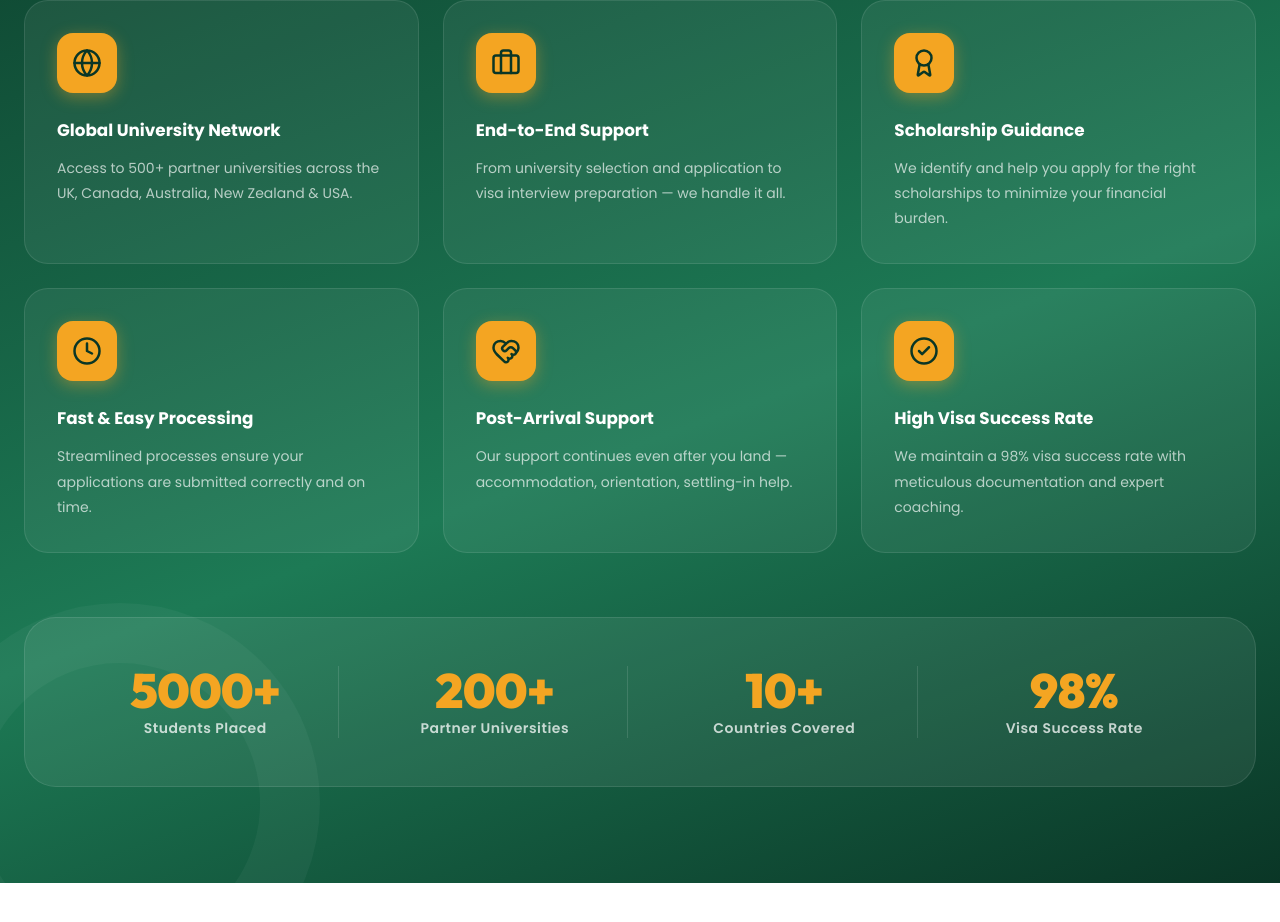
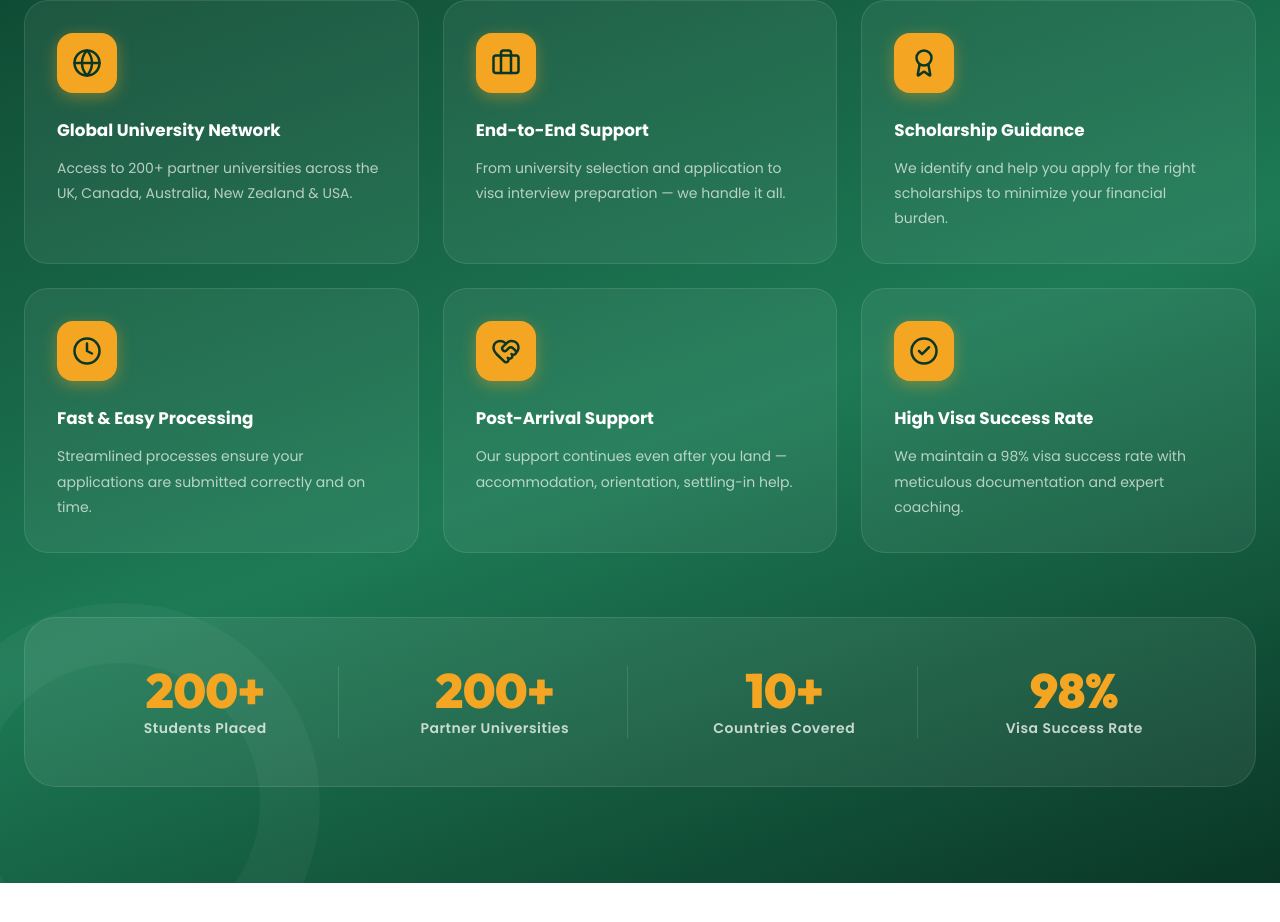
Before and after one commit to eduglobelanka/Website, a React (Vite) app: page / in a window 1280 px wide. Shown: the part 1858-2780 px from the top of the page. Built offline with nearby package versions, Linux system fonts and the light colour scheme.

Commit message:
feat: add Features component and update student count metadata

```diff
--- a/index.html
+++ b/index.html
@@ -8,7 +8,7 @@
     <meta name="description" content="EduGlobeLanka Consultancy is Sri Lanka's premier overseas education consultancy. Get expert guidance for student visas to the UK, Canada, Australia, USA & New Zealand. EduGlobeLanka offers free counseling." />
     <meta name="keywords" content="eduglobelanka, eduglobelanka consultancy, EduGlobe Lanka, student visa Sri Lanka, study abroad, UK student visa, Canada visa, Australia student visa, overseas education consultancy" />
     <meta property="og:title" content="EduGlobeLanka Consultancy – Overseas Education Experts" />
-    <meta property="og:description" content="Your gateway to global education with EduGlobeLanka Consultancy. Trusted by 5000+ students." />
+    <meta property="og:description" content="Your gateway to global education with EduGlobeLanka Consultancy. Trusted by 200+ students." />
     <meta property="og:type" content="website" />
     <link rel="preconnect" href="https://fonts.googleapis.com" />
     <link rel="preconnect" href="https://fonts.gstatic.com" crossorigin />
--- a/src/components/Features.jsx
+++ b/src/components/Features.jsx
@@ -3,7 +3,7 @@ import { Box, Container, Typography, useTheme } from '@mui/material';
 import { Globe, Briefcase, Award, Clock, HeartHandshake, CheckCircle2 } from 'lucide-react';
 
 const features = [
-  { icon: <Globe size={30} />, title: 'Global University Network', desc: 'Access to 500+ partner universities across the UK, Canada, Australia, New Zealand & USA.' },
+  { icon: <Globe size={30} />, title: 'Global University Network', desc: 'Access to 200+ partner universities across the UK, Canada, Australia, New Zealand & USA.' },
   { icon: <Briefcase size={30} />, title: 'End-to-End Support', desc: 'From university selection and application to visa interview preparation — we handle it all.' },
   { icon: <Award size={30} />, title: 'Scholarship Guidance', desc: 'We identify and help you apply for the right scholarships to minimize your financial burden.' },
   { icon: <Clock size={30} />, title: 'Fast & Easy Processing', desc: 'Streamlined processes ensure your applications are submitted correctly and on time.' },
@@ -12,7 +12,7 @@ const features = [
 ];
 
 const stats = [
-  { num: '5000+', label: 'Students Placed' },
+  { num: '200+', label: 'Students Placed' },
   { num: '200+', label: 'Partner Universities' },
   { num: '10+', label: 'Countries Covered' },
   { num: '98%', label: 'Visa Success Rate' },
```
